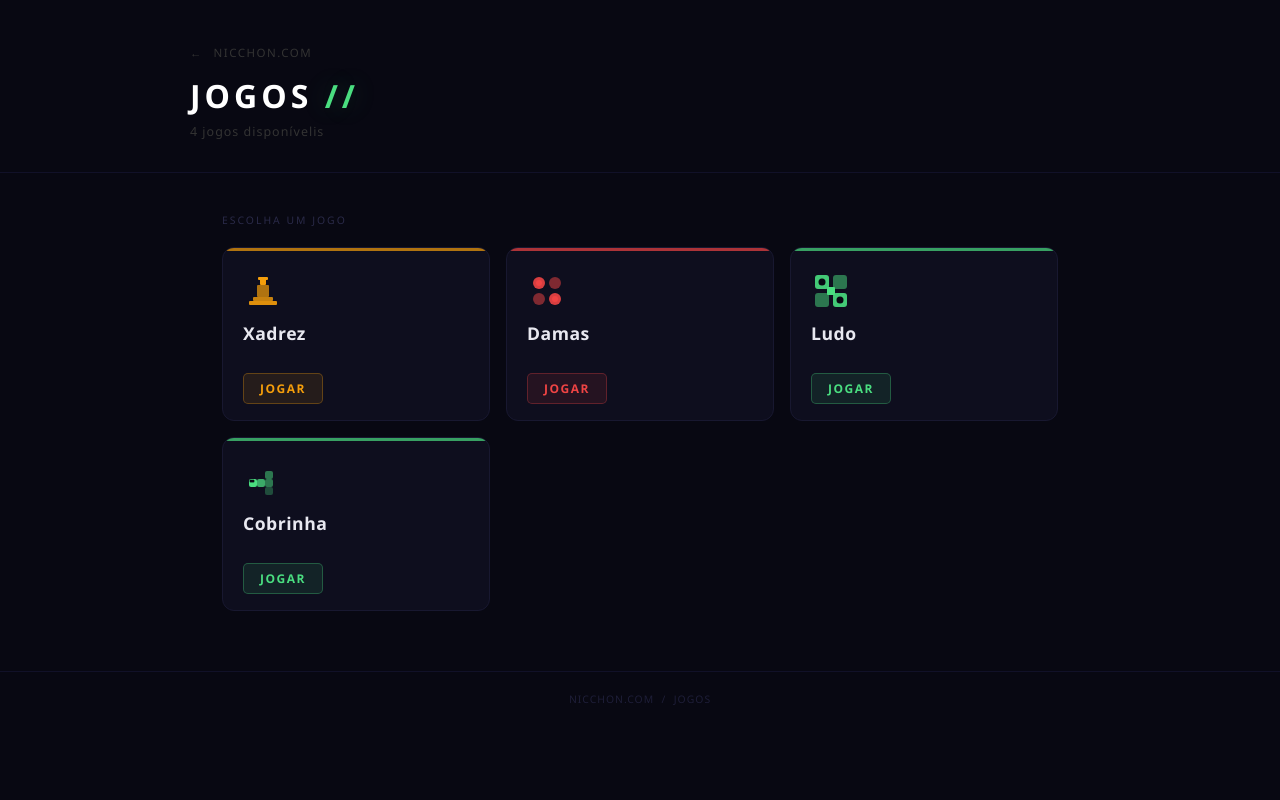
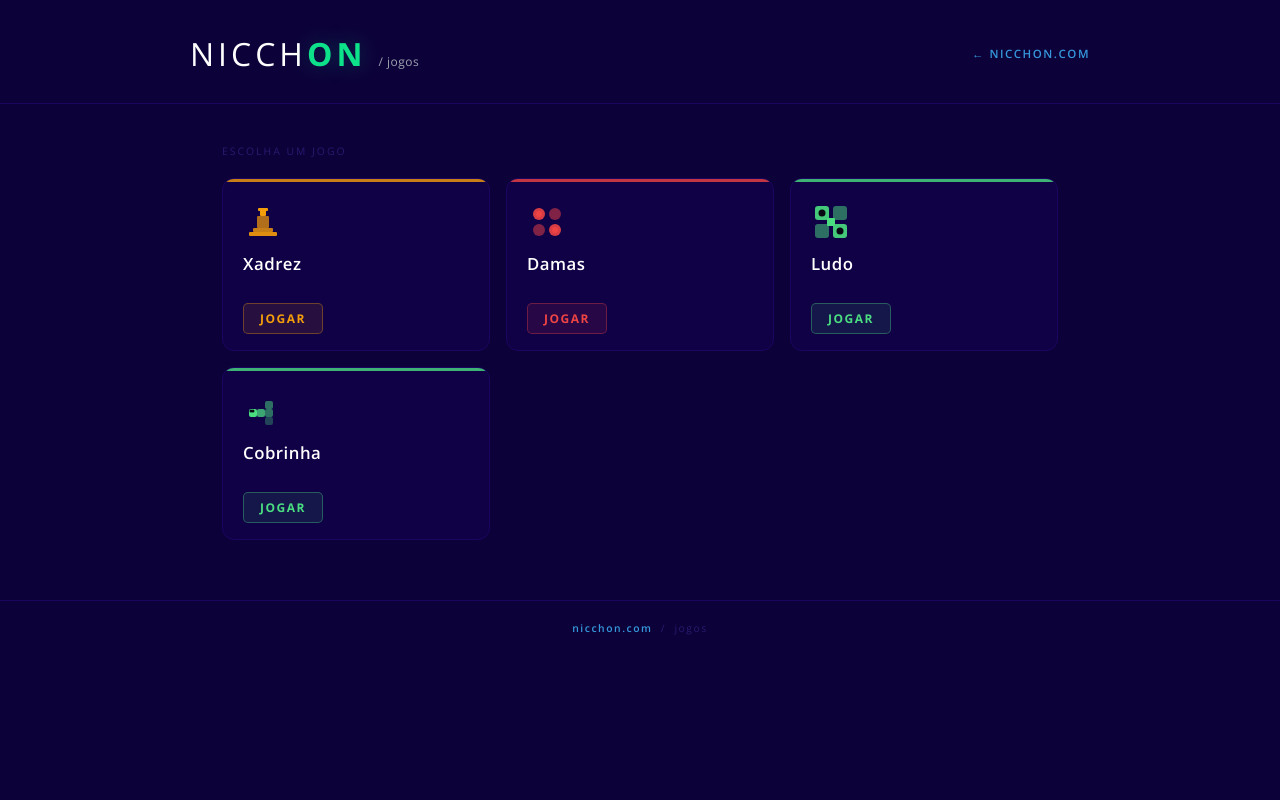
Before and after one commit to nicchonsanchez/jogos, a PHP site: the page made by index.php in a window 1280 px wide. Run offline with PHP 8.4, Linux system fonts and the light colour scheme.

Commit message:
style: hub de jogos alinhado com identidade visual do nicchon.com
- Fundo: #080812 → #0d013a (azul marinho do portfólio)
- Cards: #0e0e1e → #100146
- Fonte: Open Sans (mesma do portfólio) via Google Fonts
- Accent verde: #4ade80 → rgb(13,226,138) (verde neon do portfólio)
- Header: marca NICCHON em destaque, link ← nicchon.com alinhado à direita
- Footer: link clicável para nicchon.com

Co-Authored-By: Claude Sonnet 4.6 <noreply@anthropic.com>

```diff
--- a/index.php
+++ b/index.php
@@ -79,26 +79,36 @@ function esc(string $s): string {
   <meta charset="UTF-8" />
   <meta name="viewport" content="width=device-width, initial-scale=1.0" />
   <title>Jogos — Nicchon</title>
+  <link rel="preconnect" href="https://fonts.googleapis.com">
+  <link rel="preconnect" href="https://fonts.gstatic.com" crossorigin>
+  <link href="https://fonts.googleapis.com/css2?family=Open+Sans:wght@300..700&display=swap" rel="stylesheet">
   <style>
+    :root {
+      --verde:   rgb(13, 226, 138);
+      --azul-bg: #0d013a;
+      --azul-card: #100146;
+      --azul-borda: #1a0560;
+    }
+
     * { margin: 0; padding: 0; box-sizing: border-box; }
 
     body {
-      background: #080812;
-      color: #fff;
-      font-family: 'Segoe UI', sans-serif;
+      background: var(--azul-bg);
+      color: #9ca3af;
+      font-family: 'Open Sans', 'Segoe UI', sans-serif;
       min-height: 100vh;
     }
 
     /* ── Header ── */
     header {
-      padding: 40px 32px 32px;
-      border-bottom: 1px solid #111128;
+      padding: 32px 32px 28px;
+      border-bottom: 1px solid var(--azul-borda);
     }
     .header-inner {
       max-width: 900px;
       margin: 0 auto;
       display: flex;
-      align-items: flex-end;
+      align-items: center;
       justify-content: space-between;
       gap: 16px;
       flex-wrap: wrap;
@@ -107,32 +117,37 @@ function esc(string $s): string {
       font-size: 0.72rem;
       letter-spacing: 1.5px;
       text-transform: uppercase;
-      color: #333;
+      color: #3498db;
       text-decoration: none;
-      transition: color 0.15s;
+      font-weight: 600;
+      transition: color 0.2s;
     }
-    .site-back:hover { color: #888; }
-    .site-back span { margin-right: 6px; }
+    .site-back:hover { color: var(--verde); }
 
+    .header-brand {
+      display: flex;
+      align-items: baseline;
+      gap: 12px;
+    }
     h1 {
       font-size: 2rem;
       letter-spacing: 4px;
       color: #fff;
-      margin-top: 12px;
+      font-weight: 300;
+      font-family: 'Open Sans', sans-serif;
     }
-    h1 em {
-      color: #4ade80;
-      font-style: normal;
-      text-shadow: 0 0 24px #4ade8044;
+    h1 strong {
+      color: var(--verde);
+      font-weight: 700;
+      text-shadow: 0 0 24px rgba(13,226,138,.3);
     }
     .subtitle {
-      color: #333;
-      font-size: 0.78rem;
-      letter-spacing: 1px;
-      margin-top: 6px;
+      color: #9ca3af;
+      font-size: 0.75rem;
+      letter-spacing: 0.5px;
     }
 
-    /* ── Grid de jogos ── */
+    /* ── Main ── */
     main {
       max-width: 900px;
       margin: 0 auto;
@@ -143,7 +158,7 @@ function esc(string $s): string {
       font-size: 0.65rem;
       letter-spacing: 2px;
       text-transform: uppercase;
-      color: #2a2a48;
+      color: #2a1a6e;
       margin-bottom: 20px;
     }
 
@@ -155,26 +170,25 @@ function esc(string $s): string {
 
     /* ── Card ── */
     .game-card {
-      background: #0e0e1e;
-      border: 1px solid #181830;
+      background: var(--azul-card);
+      border: 1px solid var(--azul-borda);
       border-radius: 12px;
       overflow: hidden;
       text-decoration: none;
       display: flex;
       flex-direction: column;
       transition: border-color 0.18s, transform 0.15s, box-shadow 0.18s;
-      position: relative;
     }
     .game-card:hover {
-      border-color: var(--c);
+      border-color: var(--c, var(--verde));
       transform: translateY(-3px);
-      box-shadow: 0 8px 32px color-mix(in srgb, var(--c) 12%, transparent);
+      box-shadow: 0 8px 32px color-mix(in srgb, var(--c, var(--verde)) 15%, transparent);
     }
 
     .card-accent {
       height: 3px;
-      background: var(--c);
-      opacity: 0.7;
+      background: var(--c, var(--verde));
+      opacity: 0.8;
     }
 
     .card-body {
@@ -188,52 +202,49 @@ function esc(string $s): string {
     .card-icon {
       width: 40px;
       height: 40px;
-      color: var(--c);
+      color: var(--c, var(--verde));
     }
 
     .card-name {
-      font-size: 1.1rem;
+      font-size: 1.05rem;
       font-weight: 600;
-      color: #e8e8f0;
+      color: #fff;
       letter-spacing: 0.5px;
     }
 
     .card-desc {
       font-size: 0.78rem;
-      color: #444;
+      color: #6b7280;
       line-height: 1.5;
       flex: 1;
     }
 
     .card-footer {
       padding: 12px 20px 16px;
-      display: flex;
-      align-items: center;
-      justify-content: space-between;
     }
 
     .play-btn {
+      display: inline-block;
       font-size: 0.75rem;
       font-weight: 700;
       letter-spacing: 1.5px;
       text-transform: uppercase;
-      color: var(--c);
-      background: color-mix(in srgb, var(--c) 10%, transparent);
-      border: 1px solid color-mix(in srgb, var(--c) 30%, transparent);
+      color: var(--c, var(--verde));
+      background: color-mix(in srgb, var(--c, var(--verde)) 10%, transparent);
+      border: 1px solid color-mix(in srgb, var(--c, var(--verde)) 35%, transparent);
       border-radius: 5px;
       padding: 6px 16px;
-      cursor: pointer;
       text-decoration: none;
-      transition: background 0.12s, border-color 0.12s;
+      transition: background 0.15s, border-color 0.15s, color 0.15s;
     }
-    .play-btn:hover {
-      background: color-mix(in srgb, var(--c) 20%, transparent);
-      border-color: color-mix(in srgb, var(--c) 60%, transparent);
+    .game-card:hover .play-btn {
+      background: color-mix(in srgb, var(--c, var(--verde)) 20%, transparent);
+      border-color: color-mix(in srgb, var(--c, var(--verde)) 70%, transparent);
     }
 
     /* ── Vazio ── */
     .no-games {
-      color: #2a2a48;
+      color: #2a1a6e;
       font-size: 0.88rem;
       padding: 48px 0;
       text-align: center;
@@ -241,17 +252,24 @@ function esc(string $s): string {
 
     /* ── Footer ── */
     footer {
-      border-top: 1px solid #111128;
+      border-top: 1px solid var(--azul-borda);
       text-align: center;
       padding: 20px;
       font-size: 0.65rem;
-      letter-spacing: 1px;
-      color: #1e1e38;
+      letter-spacing: 1.5px;
+      color: #2a1a6e;
     }
+    footer a {
+      color: #3498db;
+      text-decoration: none;
+      font-weight: 600;
+      transition: color 0.2s;
+    }
+    footer a:hover { color: var(--verde); }
 
     /* ── Responsivo ── */
     @media (max-width: 500px) {
-      header { padding: 28px 20px 24px; }
+      header { padding: 24px 20px 20px; }
       main   { padding: 28px 20px 48px; }
       h1     { font-size: 1.5rem; }
       .games-grid { grid-template-columns: 1fr; }
@@ -262,15 +280,11 @@ function esc(string $s): string {
 
 <header>
   <div class="header-inner">
-    <div>
-      <a class="site-back" href="https://nicchon.com">
-        <span>&#8592;</span> nicchon.com
-      </a>
-      <h1>JOGOS <em>//</em></h1>
-      <p class="subtitle">
-        <?= count($games) ?> jogo<?= count($games) !== 1 ? 's' : '' ?> disponível<?= count($games) !== 1 ? 'is' : '' ?>
-      </p>
+    <div class="header-brand">
+      <h1>NICCH<strong>ON</strong></h1>
+      <span class="subtitle">/ jogos</span>
     </div>
+    <a class="site-back" href="https://nicchon.com">← nicchon.com</a>
   </div>
 </header>
 
@@ -300,7 +314,9 @@ function esc(string $s): string {
   <?php endif; ?>
 </main>
 
-<footer>NICCHON.COM &nbsp;/&nbsp; JOGOS</footer>
+<footer>
+  <a href="https://nicchon.com">nicchon.com</a> &nbsp;/&nbsp; jogos
+</footer>
 
 </body>
 </html>
```
